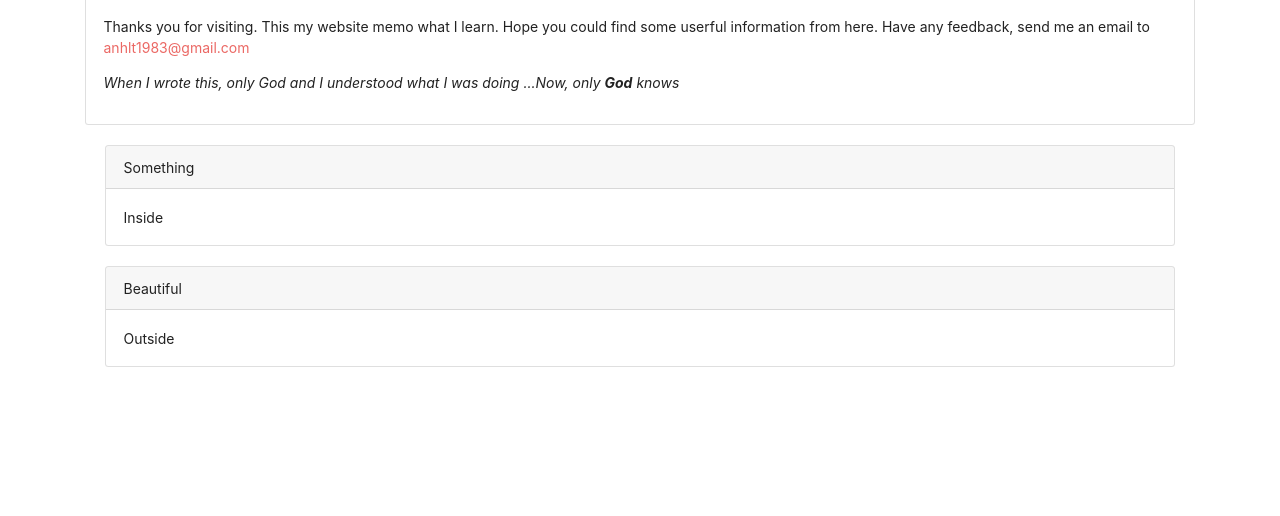
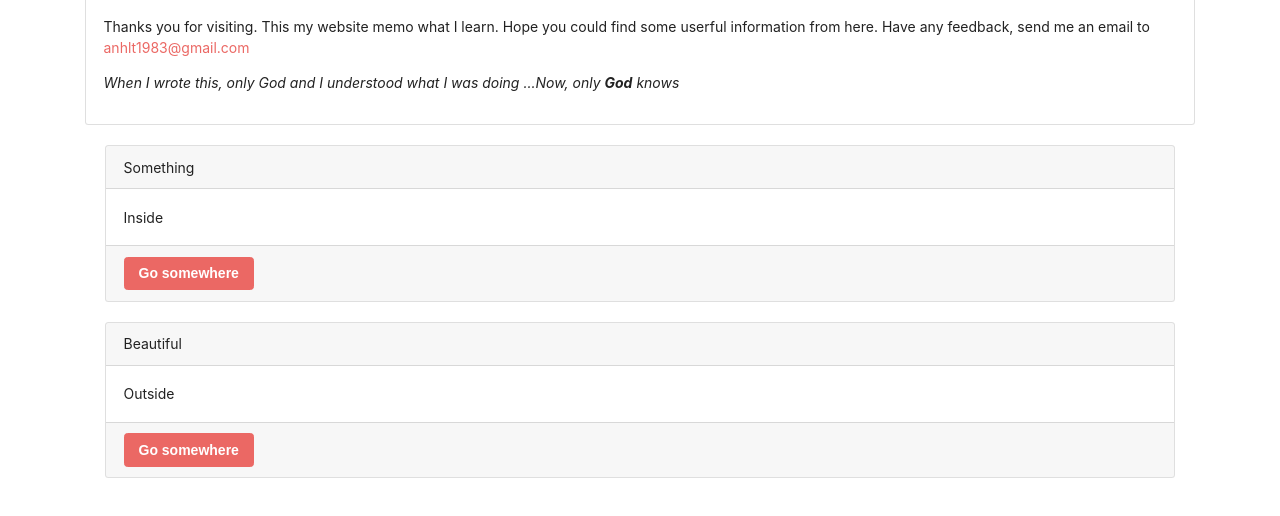
Before and after one commit to aletuan/hello-gatsby, a Gatsby site: page / in a window 1280 px wide. Shown: the part 78-594 px from the top of the page. Built offline with nearby package versions, Linux system fonts and the light colour scheme; Gatsby itself is replaced by a stand-in of ours; a web font is replaced by a local one.

Commit message:
feat: Adding toolbar component

```diff
--- a/src/components/article/index.js
+++ b/src/components/article/index.js
@@ -5,7 +5,15 @@ import {
     Card,
     CardBody,
     CardHeader,
+    CardFooter,
 } from "reactstrap"
+
+// TODO: Playing button, featuring (author),  meta (discuss, tag)
+const Toolbar = () => (
+    <CardFooter>
+        <a href="#" class="btn btn-primary">Go somewhere</a>
+    </CardFooter>
+)
 
 const Article =  ({ title, description }) => {
     return (
@@ -16,6 +24,7 @@ const Article =  ({ title, description }) => {
             <CardBody>
                 {description}
             </CardBody>
+            <Toolbar />
         </Card>
     );
 }
```
